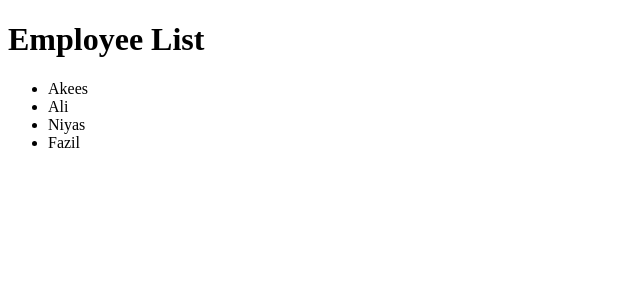
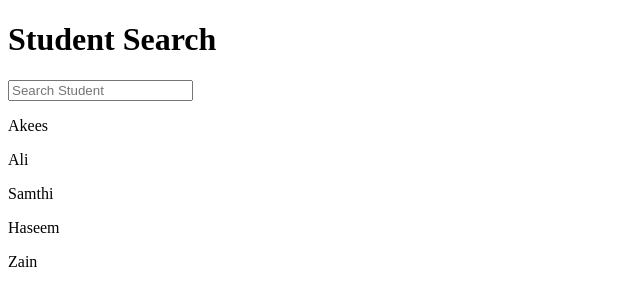
Before and after one commit to MMMAkees/reacttask1, a React (Vite) app: page / in a window 1280 px wide. Shown: the top 306 px of the page, without its empty margins (0-640 px from the left). Built offline with nearby package versions, Linux system fonts and the light colour scheme.

Commit message:
Task 6 Complete

```diff
--- a/src/App.jsx
+++ b/src/App.jsx
@@ -80,20 +80,27 @@ function App() {
   {
     /*Task 5 */
   }
-  const [loading, setLoading] = useState(true);
-  const [employees, setEmployees] = useState([]);
+  // const [loading, setLoading] = useState(true);
+  // const [employees, setEmployees] = useState([]);
 
-  useEffect(() => {
-    setTimeout(() => {
-      setEmployees(["Akees", "Ali", "Niyas", "Fazil"]);
+  // useEffect(() => {
+  //   setTimeout(() => {
+  //     setEmployees(["Akees", "Ali", "Niyas", "Fazil"]);
 
-      setLoading(false);
-    }, 2000);
-  }, []);
+  //     setLoading(false);
+  //   }, 2000);
+  // }, []);
 
-  if (loading) {
-    return <h2>Loading...</h2>;
+  // if (loading) {
+  //   return <h2>Loading...</h2>;
+  // }
+
+  {
+    /*Task 6 */
   }
+  const students = ["Akees", "Ali", "Samthi", "Haseem", "Zain"];
+
+  const [search, setSearch] = useState("");
 
   return (
     <>
@@ -165,13 +172,31 @@ function App() {
       <h2>Total Expense: Rs.{totalExpense}</h2> */}
 
       {/*Task 5 */}
-      <h1>Employee List</h1>
+      {/* <h1>Employee List</h1>
 
       <ul>
         {employees.map((employee, index) => (
           <li key={index}>{employee}</li>
         ))}
-      </ul>
+      </ul> */}
+
+      {/*Task 6 */}
+      <h1>Student Search</h1>
+
+      <input
+        type="text"
+        placeholder="Search Student"
+        value={search}
+        onChange={(e) => setSearch(e.target.value)}
+      />
+
+      {students
+        .filter((student) =>
+          student.toLowerCase().includes(search.toLowerCase()),
+        )
+        .map((student, index) => (
+          <p key={index}>{student}</p>
+        ))}
     </>
   );
 }
```
